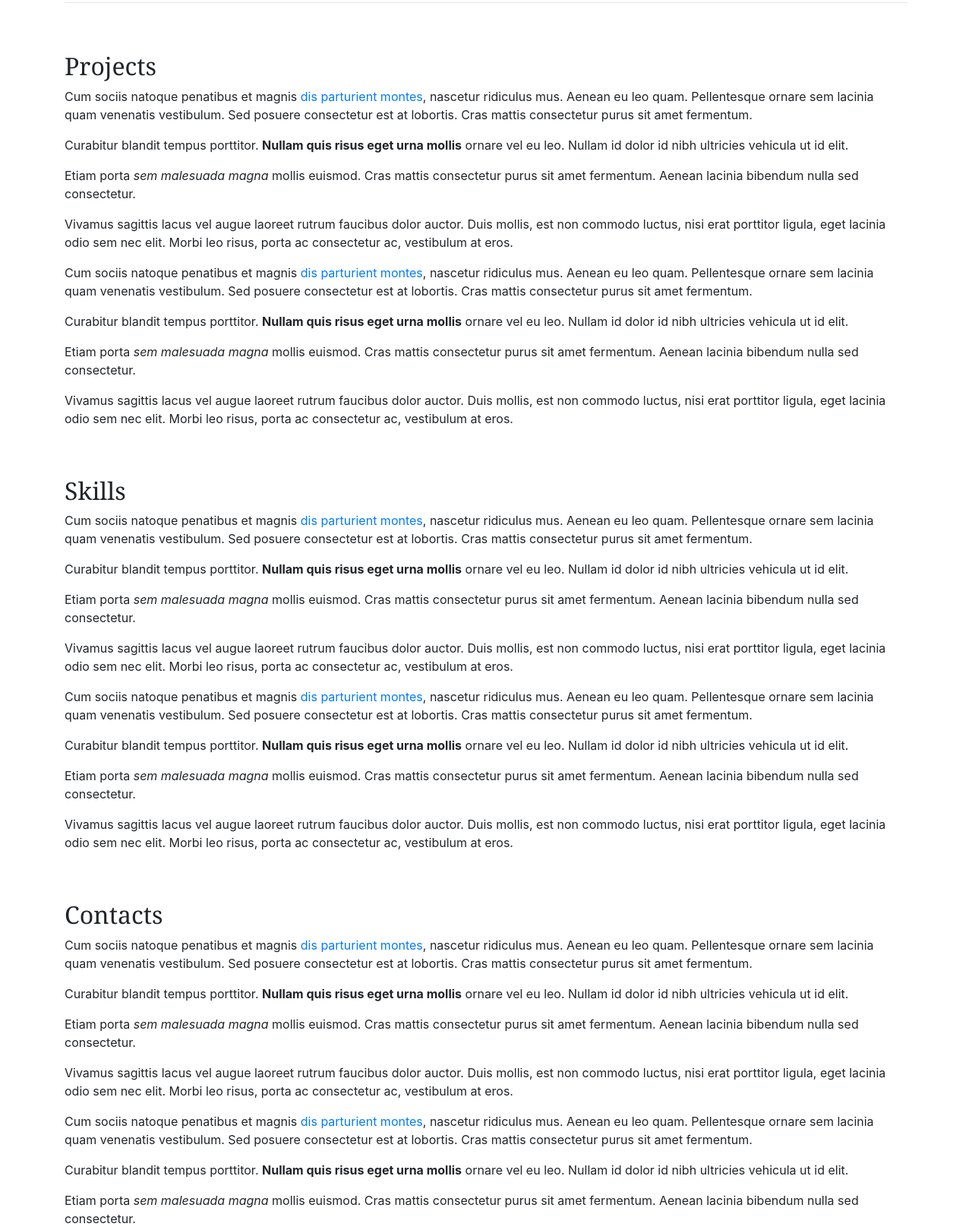
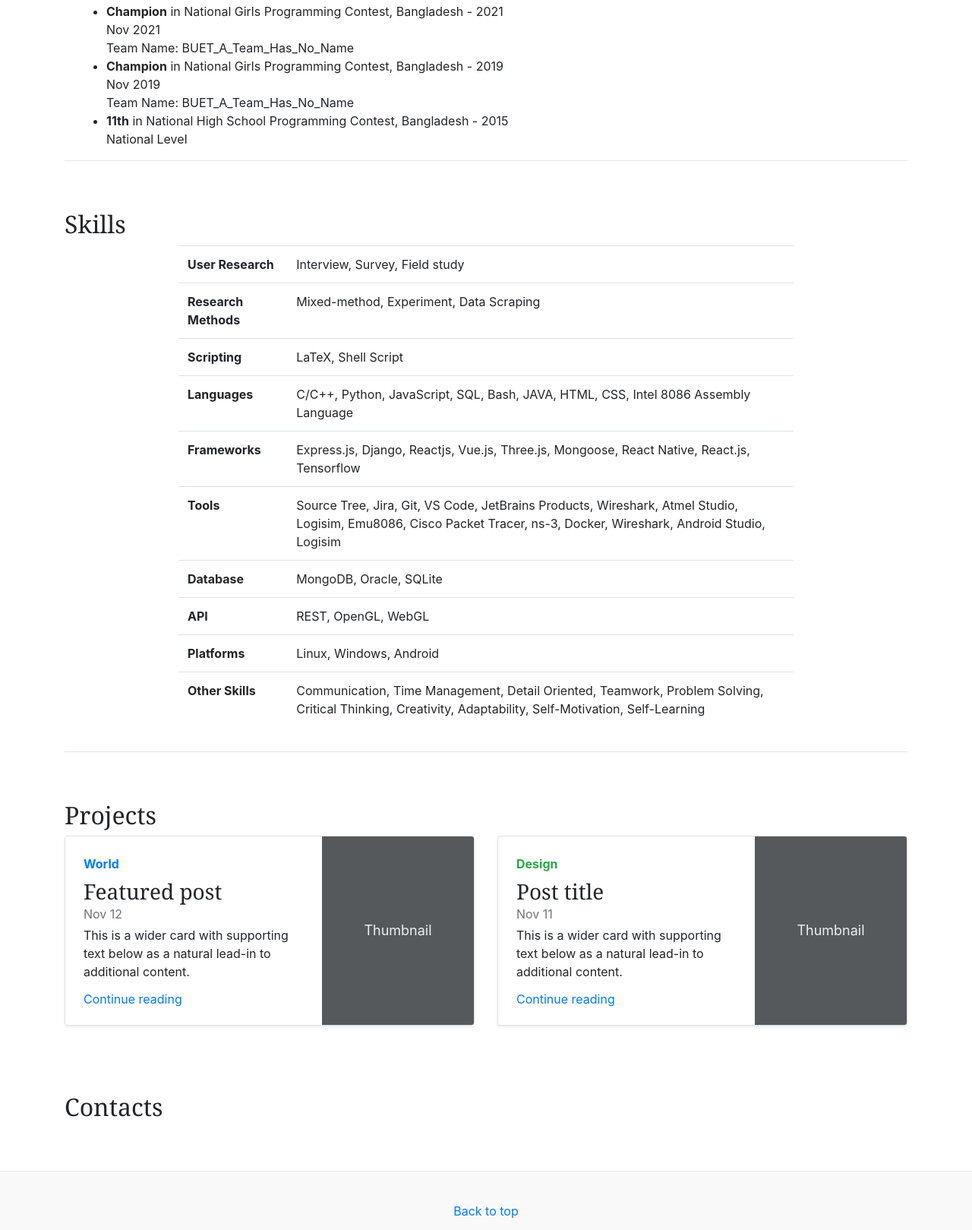
Before and after one commit to Farhana100/Farhana100.github.io, a plain HTML site: page index.html in a window 1280 px wide. Shown: the part 2204-3823 px from the top of the page at 76% size. Drawn offline with nearby package versions, Linux system fonts and the light colour scheme; a web font is replaced by a local one.

Commit message:
skills and awards done

```diff
--- a/index.html
+++ b/index.html
@@ -65,48 +65,6 @@
                 </div>
             </nav>
 
-            <!-- highlights ------------------------------------------------------------------------------------------ start -->
-            <!--
-            <div class="jumbotron p-4 p-md-5 text-white rounded bg-dark">
-                <div class="col-md-6 px-0">
-                <h1 class="display-4 font-italic">Title of a longer featured blog post</h1>
-                <p class="lead my-3">Multiple lines of text that form the lede, informing new readers quickly and efficiently about what’s most interesting in this post’s contents.</p>
-                <p class="lead mb-0"><a href="#" class="text-white font-weight-bold">Continue reading...</a></p>
-                </div>
-            </div> -->
-
-            <!-- highlights ------------------------------------------------------------------------------------------ end -->
-
-            <!-- <div class="row mb-2">
-                <div class="col-md-6">
-                <div class="row no-gutters border rounded overflow-hidden flex-md-row mb-4 shadow-sm h-md-250 position-relative">
-                    <div class="col p-4 d-flex flex-column position-static">
-                    <strong class="d-inline-block mb-2 text-primary">World</strong>
-                    <h3 class="mb-0">Featured post</h3>
-                    <div class="mb-1 text-muted">Nov 12</div>
-                    <p class="card-text mb-auto">This is a wider card with supporting text below as a natural lead-in to additional content.</p>
-                    <a href="#" class="stretched-link">Continue reading</a>
-                    </div>
-                    <div class="col-auto d-none d-lg-block">
-                    <svg class="bd-placeholder-img" width="200" height="250" xmlns="http://www.w3.org/2000/svg" preserveAspectRatio="xMidYMid slice" focusable="false" role="img" aria-label="Placeholder: Thumbnail"><title>Placeholder</title><rect width="100%" height="100%" fill="#55595c"/><text x="50%" y="50%" fill="#eceeef" dy=".3em">Thumbnail</text></svg>
-                    </div>
-                </div>
-                </div>
-                <div class="col-md-6">
-                <div class="row no-gutters border rounded overflow-hidden flex-md-row mb-4 shadow-sm h-md-250 position-relative">
-                    <div class="col p-4 d-flex flex-column position-static">
-                    <strong class="d-inline-block mb-2 text-success">Design</strong>
-                    <h3 class="mb-0">Post title</h3>
-                    <div class="mb-1 text-muted">Nov 11</div>
-                    <p class="mb-auto">This is a wider card with supporting text below as a natural lead-in to additional content.</p>
-                    <a href="#" class="stretched-link">Continue reading</a>
-                    </div>
-                    <div class="col-auto d-none d-lg-block">
-                    <svg class="bd-placeholder-img" width="200" height="250" xmlns="http://www.w3.org/2000/svg" preserveAspectRatio="xMidYMid slice" focusable="false" role="img" aria-label="Placeholder: Thumbnail"><title>Placeholder</title><rect width="100%" height="100%" fill="#55595c"/><text x="50%" y="50%" fill="#eceeef" dy=".3em">Thumbnail</text></svg>
-                    </div>
-                </div>
-                </div>
-            </div> -->
             <hr/>
         </div>
     </div>
@@ -257,7 +215,96 @@
 
             <div class="container">
 
+                <ul>
+                    <li>
+                        <strong>Champion</strong> in National Girls Programming Contest, Bangladesh - 2021 <br>
+                        Nov 2021 <br>
+                        Team Name: BUET_A_Team_Has_No_Name <br>
+                    </li>
+                    <li>
+                        <strong>Champion</strong> in National Girls Programming Contest, Bangladesh - 2019 <br>
+                        Nov 2019 <br>
+                        Team Name: BUET_A_Team_Has_No_Name <br>
+                    </li>
+                    <li>
+                        <strong>11th</strong> in National High School Programming Contest, Bangladesh - 2015 <br>
+                        National Level <br>
+                    </li>
+                </ul>
 
+            </div>
+
+            <hr>
+        </div>
+
+        <div class="blog-post" id="skills">
+            <h2>Skills</h2>
+
+            <div class="container d-flex justify-content-center">
+                <table class="table w-75">
+                    <tbody>
+                        <tr>
+                            <th>User Research</th>
+                            <td>Interview, Survey, Field study</td>
+                        </tr>
+
+                        <!-- <tr>
+                            <th>Qualitative Analysis</th>
+                            <td>Open Coding, Thematic Analysis</td>
+                        </tr>
+
+                        <tr>
+                            <th>Quantitative Analysis</th>
+                            <td>Pearson Correlation Analysis, Chi-Squared Test</td>
+                        </tr> -->
+
+                        <tr>
+                            <th>Research Methods</th>
+                            <td>Mixed-method, Experiment, Data Scraping</td>
+                        </tr>
+
+                        <tr>
+                            <th>Scripting</th>
+                            <td>LaTeX, Shell Script</td>
+                        </tr>
+
+                        <tr>
+                            <th>Languages</th>
+                            <td>C/C++, Python, JavaScript, SQL, Bash, JAVA, HTML, CSS, Intel 8086 Assembly Language</td>
+                        </tr>
+
+                        <tr>
+                            <th>Frameworks</th>
+                            <td>Express.js, Django, Reactjs, Vue.js, Three.js, Mongoose, React Native, React.js, Tensorflow</td>
+                        </tr>
+
+                        <tr>
+                            <th>Tools</th>
+                            <td>Source Tree, Jira, Git, VS Code, JetBrains Products, Wireshark, Atmel Studio, Logisim, Emu8086, Cisco Packet Tracer, ns-3, Docker, Wireshark, Android Studio, Logisim</td>
+                        </tr>
+
+                        <tr>
+                            <th>Database</th>
+                            <td>MongoDB, Oracle, SQLite</td>
+                        </tr>
+
+                        <tr>
+                            <th>API</th>
+                            <td>REST, OpenGL, WebGL</td>
+                        </tr>
+
+                        <tr>
+                            <th>Platforms</th>
+                            <td>Linux, Windows, Android</td>
+                        </tr>
+
+                        <tr>
+                            <th>Other Skills</th>
+                            <td>Communication, Time Management, Detail Oriented, Teamwork, Problem Solving, Critical Thinking, Creativity, Adaptability, Self-Motivation, Self-Learning</td>
+                        </tr>
+
+                    </tbody>
+                </table>
 
             </div>
 
@@ -267,101 +314,46 @@
         <div class="blog-post" id="projects">
             <h2>Projects</h2>
 
-            <p>Cum sociis natoque penatibus et magnis <a href="#">dis parturient montes</a>, nascetur ridiculus mus. Aenean eu leo quam. Pellentesque ornare sem lacinia quam venenatis vestibulum. Sed posuere consectetur est at lobortis. Cras mattis consectetur purus sit amet fermentum.</p>
-            <blockquote>
-            <p>Curabitur blandit tempus porttitor. <strong>Nullam quis risus eget urna mollis</strong> ornare vel eu leo. Nullam id dolor id nibh ultricies vehicula ut id elit.</p>
-            </blockquote>
-            <p>Etiam porta <em>sem malesuada magna</em> mollis euismod. Cras mattis consectetur purus sit amet fermentum. Aenean lacinia bibendum nulla sed consectetur.</p>
-            <p>Vivamus sagittis lacus vel augue laoreet rutrum faucibus dolor auctor. Duis mollis, est non commodo luctus, nisi erat porttitor ligula, eget lacinia odio sem nec elit. Morbi leo risus, porta ac consectetur ac, vestibulum at eros.</p>
-            <p>Cum sociis natoque penatibus et magnis <a href="#">dis parturient montes</a>, nascetur ridiculus mus. Aenean eu leo quam. Pellentesque ornare sem lacinia quam venenatis vestibulum. Sed posuere consectetur est at lobortis. Cras mattis consectetur purus sit amet fermentum.</p>
-            <blockquote>
-            <p>Curabitur blandit tempus porttitor. <strong>Nullam quis risus eget urna mollis</strong> ornare vel eu leo. Nullam id dolor id nibh ultricies vehicula ut id elit.</p>
-            </blockquote>
-            <p>Etiam porta <em>sem malesuada magna</em> mollis euismod. Cras mattis consectetur purus sit amet fermentum. Aenean lacinia bibendum nulla sed consectetur.</p>
-            <p>Vivamus sagittis lacus vel augue laoreet rutrum faucibus dolor auctor. Duis mollis, est non commodo luctus, nisi erat porttitor ligula, eget lacinia odio sem nec elit. Morbi leo risus, porta ac consectetur ac, vestibulum at eros.</p>
-        </div>
-
-        <div class="blog-post" id="skills">
-            <h2>Skills</h2>
-
-            <p>Cum sociis natoque penatibus et magnis <a href="#">dis parturient montes</a>, nascetur ridiculus mus. Aenean eu leo quam. Pellentesque ornare sem lacinia quam venenatis vestibulum. Sed posuere consectetur est at lobortis. Cras mattis consectetur purus sit amet fermentum.</p>
-            <blockquote>
-            <p>Curabitur blandit tempus porttitor. <strong>Nullam quis risus eget urna mollis</strong> ornare vel eu leo. Nullam id dolor id nibh ultricies vehicula ut id elit.</p>
-            </blockquote>
-            <p>Etiam porta <em>sem malesuada magna</em> mollis euismod. Cras mattis consectetur purus sit amet fermentum. Aenean lacinia bibendum nulla sed consectetur.</p>
-            <p>Vivamus sagittis lacus vel augue laoreet rutrum faucibus dolor auctor. Duis mollis, est non commodo luctus, nisi erat porttitor ligula, eget lacinia odio sem nec elit. Morbi leo risus, porta ac consectetur ac, vestibulum at eros.</p>
-            <p>Cum sociis natoque penatibus et magnis <a href="#">dis parturient montes</a>, nascetur ridiculus mus. Aenean eu leo quam. Pellentesque ornare sem lacinia quam venenatis vestibulum. Sed posuere consectetur est at lobortis. Cras mattis consectetur purus sit amet fermentum.</p>
-            <blockquote>
-            <p>Curabitur blandit tempus porttitor. <strong>Nullam quis risus eget urna mollis</strong> ornare vel eu leo. Nullam id dolor id nibh ultricies vehicula ut id elit.</p>
-            </blockquote>
-            <p>Etiam porta <em>sem malesuada magna</em> mollis euismod. Cras mattis consectetur purus sit amet fermentum. Aenean lacinia bibendum nulla sed consectetur.</p>
-            <p>Vivamus sagittis lacus vel augue laoreet rutrum faucibus dolor auctor. Duis mollis, est non commodo luctus, nisi erat porttitor ligula, eget lacinia odio sem nec elit. Morbi leo risus, porta ac consectetur ac, vestibulum at eros.</p>
+            <div class="row mb-2">
+                <div class="col-md-6">
+                    <div class="row no-gutters border rounded overflow-hidden flex-md-row mb-4 shadow-sm h-md-250 position-relative">
+                        <div class="col p-4 d-flex flex-column position-static">
+                        <strong class="d-inline-block mb-2 text-primary">World</strong>
+                        <h3 class="mb-0">Featured post</h3>
+                        <div class="mb-1 text-muted">Nov 12</div>
+                        <p class="card-text mb-auto">This is a wider card with supporting text below as a natural lead-in to additional content.</p>
+                        <a href="#" class="stretched-link">Continue reading</a>
+                        </div>
+                        <div class="col-auto d-none d-lg-block">
+                        <svg class="bd-placeholder-img" width="200" height="250" xmlns="http://www.w3.org/2000/svg" preserveAspectRatio="xMidYMid slice" focusable="false" role="img" aria-label="Placeholder: Thumbnail"><title>Placeholder</title><rect width="100%" height="100%" fill="#55595c"/><text x="50%" y="50%" fill="#eceeef" dy=".3em">Thumbnail</text></svg>
+                        </div>
+                    </div>
+                </div>
+                <div class="col-md-6">
+                    <div class="row no-gutters border rounded overflow-hidden flex-md-row mb-4 shadow-sm h-md-250 position-relative">
+                        <div class="col p-4 d-flex flex-column position-static">
+                        <strong class="d-inline-block mb-2 text-success">Design</strong>
+                        <h3 class="mb-0">Post title</h3>
+                        <div class="mb-1 text-muted">Nov 11</div>
+                        <p class="mb-auto">This is a wider card with supporting text below as a natural lead-in to additional content.</p>
+                        <a href="#" class="stretched-link">Continue reading</a>
+                        </div>
+                        <div class="col-auto d-none d-lg-block">
+                        <svg class="bd-placeholder-img" width="200" height="250" xmlns="http://www.w3.org/2000/svg" preserveAspectRatio="xMidYMid slice" focusable="false" role="img" aria-label="Placeholder: Thumbnail"><title>Placeholder</title><rect width="100%" height="100%" fill="#55595c"/><text x="50%" y="50%" fill="#eceeef" dy=".3em">Thumbnail</text></svg>
+                        </div>
+                    </div>
+                </div>
+            </div>
         </div>
 
         <div class="blog-post" id="contacts">
             <h2>Contacts</h2>
 
-            <p>Cum sociis natoque penatibus et magnis <a href="#">dis parturient montes</a>, nascetur ridiculus mus. Aenean eu leo quam. Pellentesque ornare sem lacinia quam venenatis vestibulum. Sed posuere consectetur est at lobortis. Cras mattis consectetur purus sit amet fermentum.</p>
-            <blockquote>
-            <p>Curabitur blandit tempus porttitor. <strong>Nullam quis risus eget urna mollis</strong> ornare vel eu leo. Nullam id dolor id nibh ultricies vehicula ut id elit.</p>
-            </blockquote>
-            <p>Etiam porta <em>sem malesuada magna</em> mollis euismod. Cras mattis consectetur purus sit amet fermentum. Aenean lacinia bibendum nulla sed consectetur.</p>
-            <p>Vivamus sagittis lacus vel augue laoreet rutrum faucibus dolor auctor. Duis mollis, est non commodo luctus, nisi erat porttitor ligula, eget lacinia odio sem nec elit. Morbi leo risus, porta ac consectetur ac, vestibulum at eros.</p>
-            <p>Cum sociis natoque penatibus et magnis <a href="#">dis parturient montes</a>, nascetur ridiculus mus. Aenean eu leo quam. Pellentesque ornare sem lacinia quam venenatis vestibulum. Sed posuere consectetur est at lobortis. Cras mattis consectetur purus sit amet fermentum.</p>
-            <blockquote>
-            <p>Curabitur blandit tempus porttitor. <strong>Nullam quis risus eget urna mollis</strong> ornare vel eu leo. Nullam id dolor id nibh ultricies vehicula ut id elit.</p>
-            </blockquote>
-            <p>Etiam porta <em>sem malesuada magna</em> mollis euismod. Cras mattis consectetur purus sit amet fermentum. Aenean lacinia bibendum nulla sed consectetur.</p>
-            <p>Vivamus sagittis lacus vel augue laoreet rutrum faucibus dolor auctor. Duis mollis, est non commodo luctus, nisi erat porttitor ligula, eget lacinia odio sem nec elit. Morbi leo risus, porta ac consectetur ac, vestibulum at eros.</p>
         </div>
 
-<!--
-
-                <h3 class="pb-4 mb-4 font-italic border-bottom">
-                    From the Firehose
-                </h3> -->
-
-
-
-                <!-- <div class="blog-post">
-                    <h2 class="blog-post-title">Another blog post</h2>
-                    <p class="blog-post-meta">December 23, 2013 by <a href="#">Jacob</a></p>
-
-                    <p>Cum sociis natoque penatibus et magnis <a href="#">dis parturient montes</a>, nascetur ridiculus mus. Aenean eu leo quam. Pellentesque ornare sem lacinia quam venenatis vestibulum. Sed posuere consectetur est at lobortis. Cras mattis consectetur purus sit amet fermentum.</p>
-                    <blockquote>
-                    <p>Curabitur blandit tempus porttitor. <strong>Nullam quis risus eget urna mollis</strong> ornare vel eu leo. Nullam id dolor id nibh ultricies vehicula ut id elit.</p>
-                    </blockquote>
-                    <p>Etiam porta <em>sem malesuada magna</em> mollis euismod. Cras mattis consectetur purus sit amet fermentum. Aenean lacinia bibendum nulla sed consectetur.</p>
-                    <p>Vivamus sagittis lacus vel augue laoreet rutrum faucibus dolor auctor. Duis mollis, est non commodo luctus, nisi erat porttitor ligula, eget lacinia odio sem nec elit. Morbi leo risus, porta ac consectetur ac, vestibulum at eros.</p>
-                </div>/.blog-post -->
-
-                <!-- <div class="blog-post">
-                    <h2 class="blog-post-title">New feature</h2>
-                    <p class="blog-post-meta">December 14, 2013 by <a href="#">Chris</a></p>
-
-                    <p>Cum sociis natoque penatibus et magnis dis parturient montes, nascetur ridiculus mus. Aenean lacinia bibendum nulla sed consectetur. Etiam porta sem malesuada magna mollis euismod. Fusce dapibus, tellus ac cursus commodo, tortor mauris condimentum nibh, ut fermentum massa justo sit amet risus.</p>
-                    <ul>
-                    <li>Praesent commodo cursus magna, vel scelerisque nisl consectetur et.</li>
-                    <li>Donec id elit non mi porta gravida at eget metus.</li>
-                    <li>Nulla vitae elit libero, a pharetra augue.</li>
-                    </ul>
-                    <p>Etiam porta <em>sem malesuada magna</em> mollis euismod. Cras mattis consectetur purus sit amet fermentum. Aenean lacinia bibendum nulla sed consectetur.</p>
-                    <p>Donec ullamcorper nulla non metus auctor fringilla. Nulla vitae elit libero, a pharetra augue.</p>
-                </div>/.blog-post -->
-
-                <!-- <nav class="blog-pagination">
-                    <a class="btn btn-outline-primary" href="#">Older</a>
-                    <a class="btn btn-outline-secondary disabled" href="#" tabindex="-1" aria-disabled="true">Newer</a>
-                </nav> -->
-
-            <!-- </div>
-
-        </div> -->
-
-    </main><!-- /.container -->
+    </main>
 
     <footer class="blog-footer">
-    <p>Blog template built for <a href="https://getbootstrap.com/">Bootstrap</a> by <a href="https://twitter.com/mdo">@mdo</a>.</p>
     <p>
         <a href="#">Back to top</a>
     </p>
```
